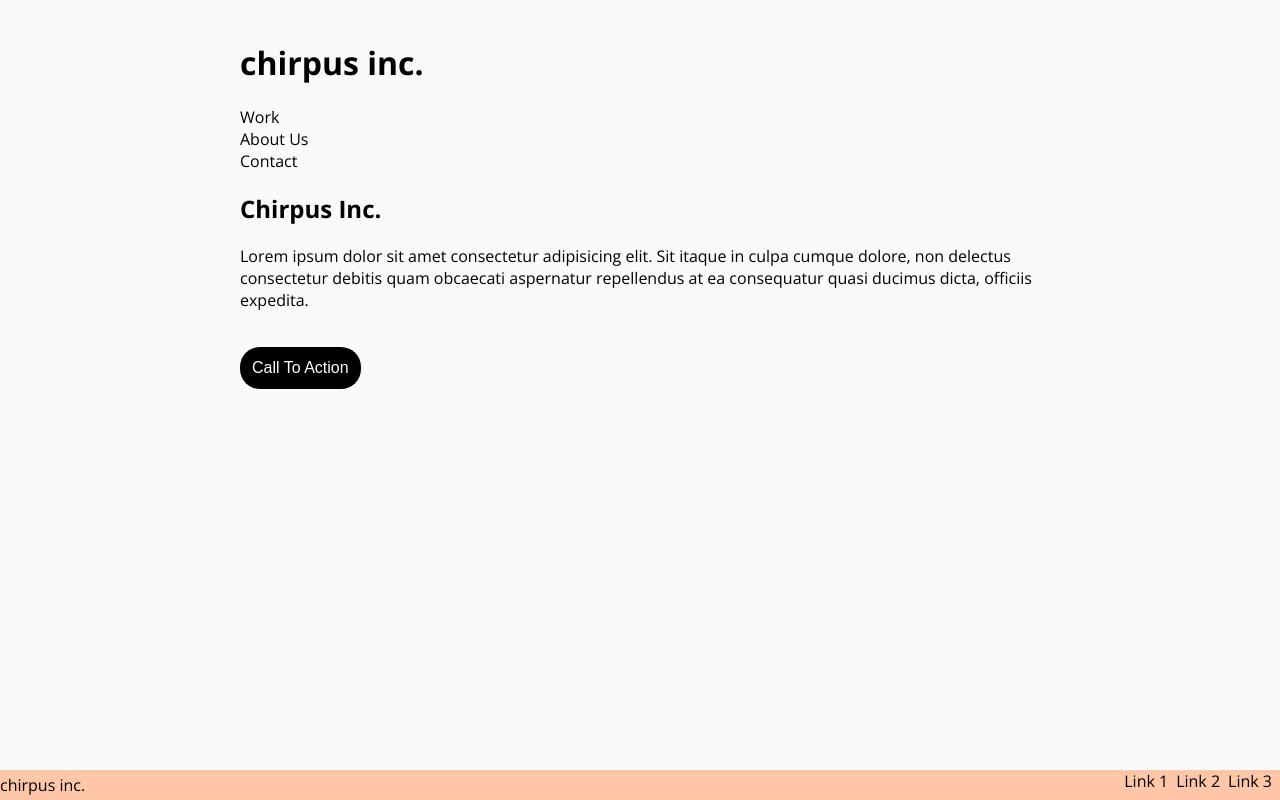
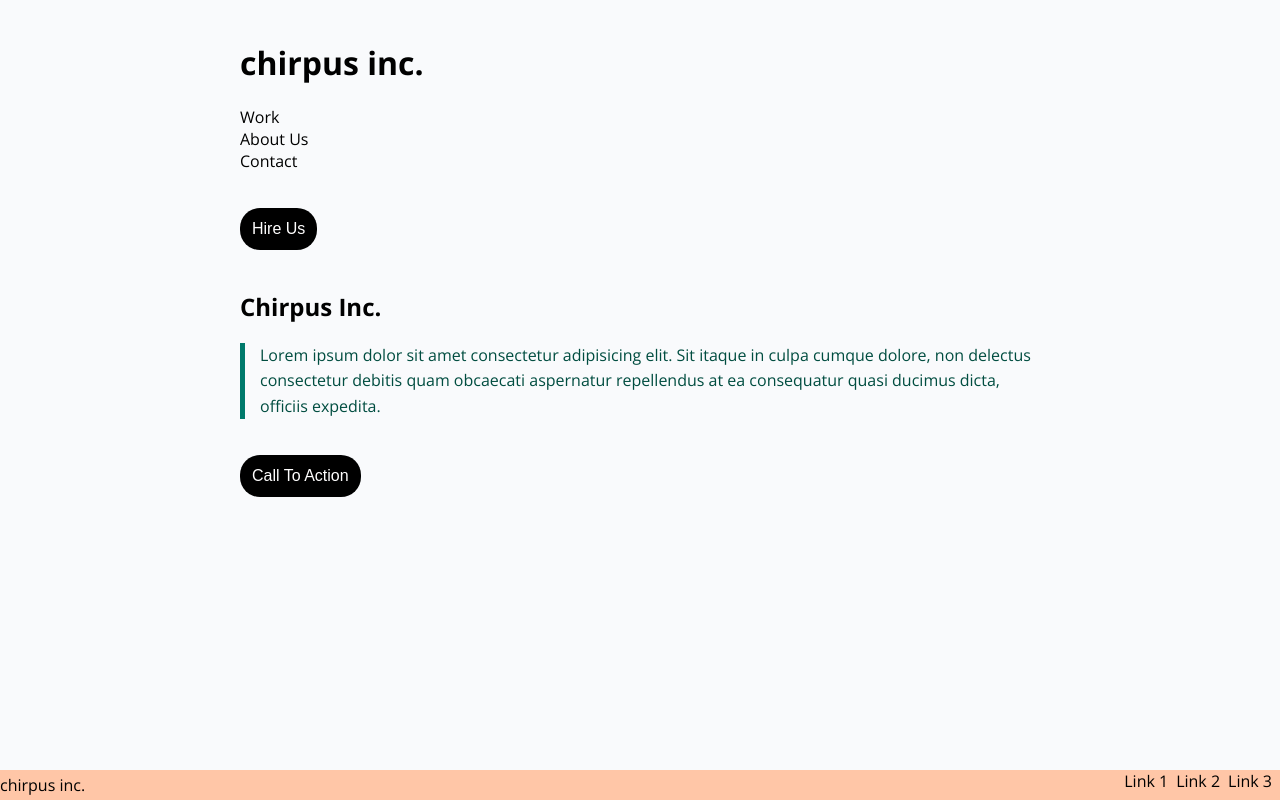
Before and after one commit to Tameikat92/Chirpus-Inc, a plain HTML site: page Index.html in a window 1280 px wide. Drawn offline with nearby package versions, Linux system fonts and the light colour scheme.

Commit message:
added info class

```diff
--- a/Index.html
+++ b/Index.html
@@ -9,7 +9,7 @@
 </head>
 <body>
     <div class="container">
-        <header>
+
             <h1>chirpus inc.</h1>
             <nav>
                 <ul class="nav-list">
@@ -18,10 +18,9 @@
                     <li><a href="#Contact">Contact</a></li>
                 </ul>
             </nav>
-        </header>
-
+           <button class="hire btn"> Hire Us </button>
         <h2>Chirpus Inc.</h2>
-        <div>
+        <div class="info">
             <p>Lorem ipsum dolor sit amet consectetur adipisicing elit. Sit itaque in culpa cumque dolore, non delectus consectetur debitis quam obcaecati aspernatur repellendus at ea consequatur quasi ducimus dicta, officiis expedita.</p>
         </div>
 
--- a/style.css
+++ b/style.css
@@ -29,7 +29,7 @@ body {
 }
 
 /*button for hire us*/
-button.hire-us{
+button.hire{
     border-radius: 20px;
 }
 /*button for call to action*/
@@ -46,6 +46,16 @@ button.call-to-action{
     /* Display list items inline for horizontal layout */
     margin-right: 10px; /* Optional: Add space between the list items */
     margin-right: 0.5em; /* Add right margin of 0.5em to the <li>s. i don't really need */
+}
+/* Information section styling */
+.info {
+    border-left: 5px solid #00796b;
+    padding-left: 15px;
+}
+
+.info p {
+    color: #004d40;
+    line-height: 1.6;
 }
 
 /*styles for footer*/
```
